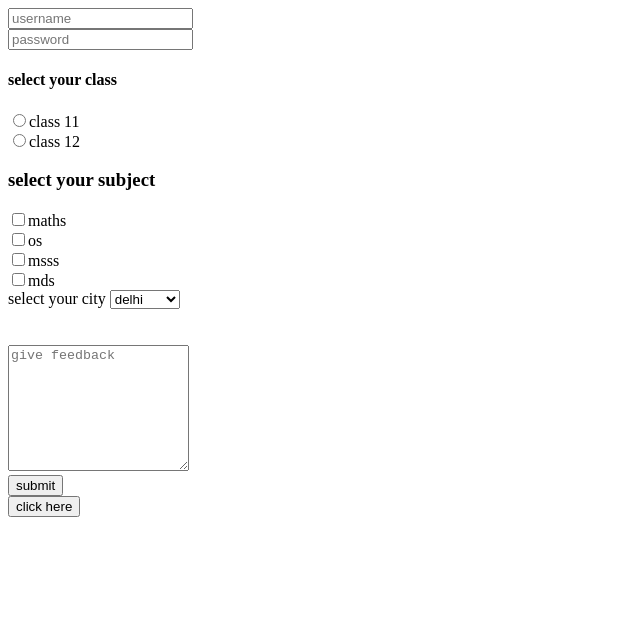
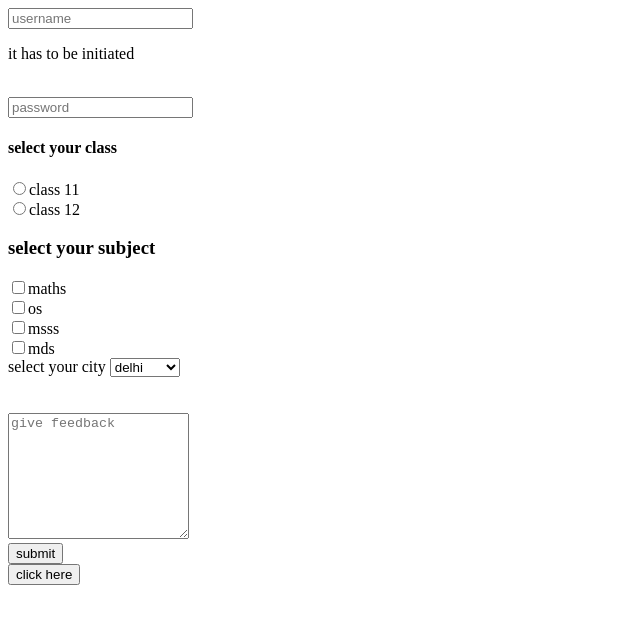
Before and after one commit to pritamsahu330/pritam, a plain HTML site: page index.html in a window 1280 px wide. Shown: the whole page, without its empty margins (0-640 px from the left). Drawn offline with Linux system fonts and the light colour scheme.

Commit message:
Update index.html

```diff
--- a/index.html
+++ b/index.html
@@ -23,7 +23,7 @@
         </tbody>
     </table> -->
     <form action="/action.php">
-      <input type="text" placeholder="username"><br>
+      <input type="text" placeholder="username"><p>it has to be initiated</p><br>
       <input type="password" placeholder="password"><br>
       <h4>select your class</h4>
    <label for="101">
```
